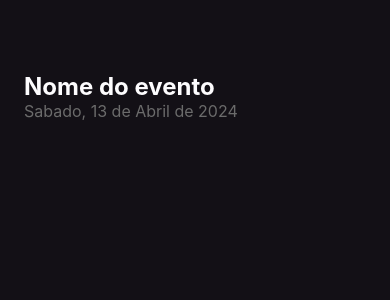
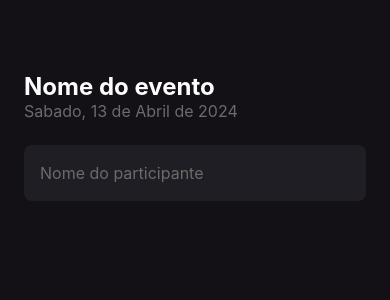
Before and after one commit to hinname/imhere, a React Native app: screen / in a window 390 px wide. Shown: the top 300 px of the page. Built offline with nearby package versions, Linux system fonts and the light colour scheme.

Commit message:
textInput basic

```diff
--- a/src/screens/Home/Index.tsx
+++ b/src/screens/Home/Index.tsx
@@ -1,5 +1,5 @@
 import { StatusBar } from 'expo-status-bar';
-import { Text, View } from 'react-native';
+import { Text, View, TextInput } from 'react-native';
 
 import {styles} from './styles';
 
@@ -8,7 +8,11 @@
     <View style={styles.container}>
       <Text style={styles.eventName}>Nome do evento</Text>
       <Text style={styles.eventDate}>Sabado, 13 de Abril de 2024</Text>
-      <StatusBar style="auto" />
+      <TextInput
+        style={styles.input}
+        placeholder='Nome do participante'
+        placeholderTextColor={'#6b6b6b'}
+      />
     </View>
   );
 }
--- a/src/screens/Home/styles.ts
+++ b/src/screens/Home/styles.ts
@@ -17,5 +17,15 @@
   eventDate: {
     color: '#6b6b6b',
     fontSize: 16,
+  },
+
+  input : {
+    backgroundColor: '#1F1E25',
+    height: 56,
+    borderRadius: 8,
+    marginTop: 24,
+    color: '#FDFCFE',
+    padding: 16,
+    fontSize: 16,
   }
 });
```
